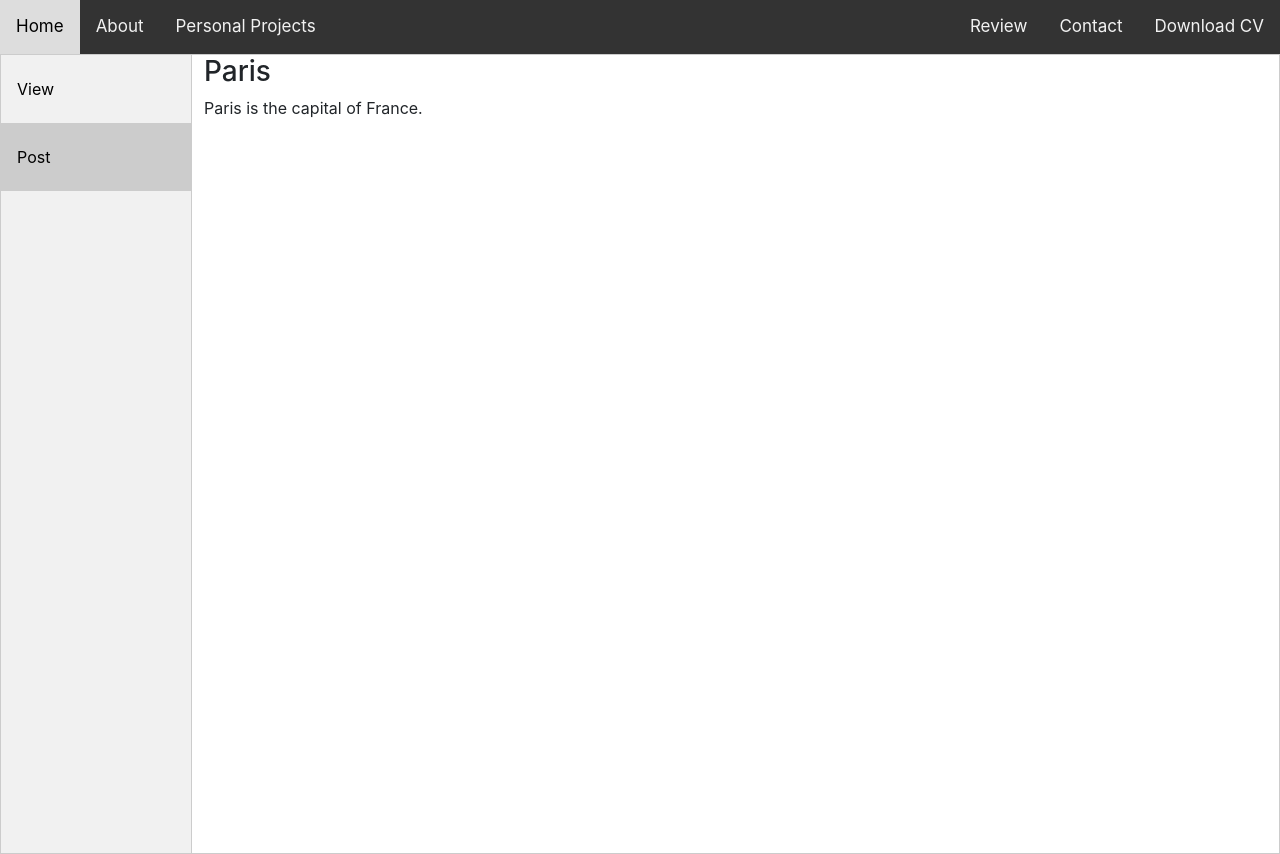
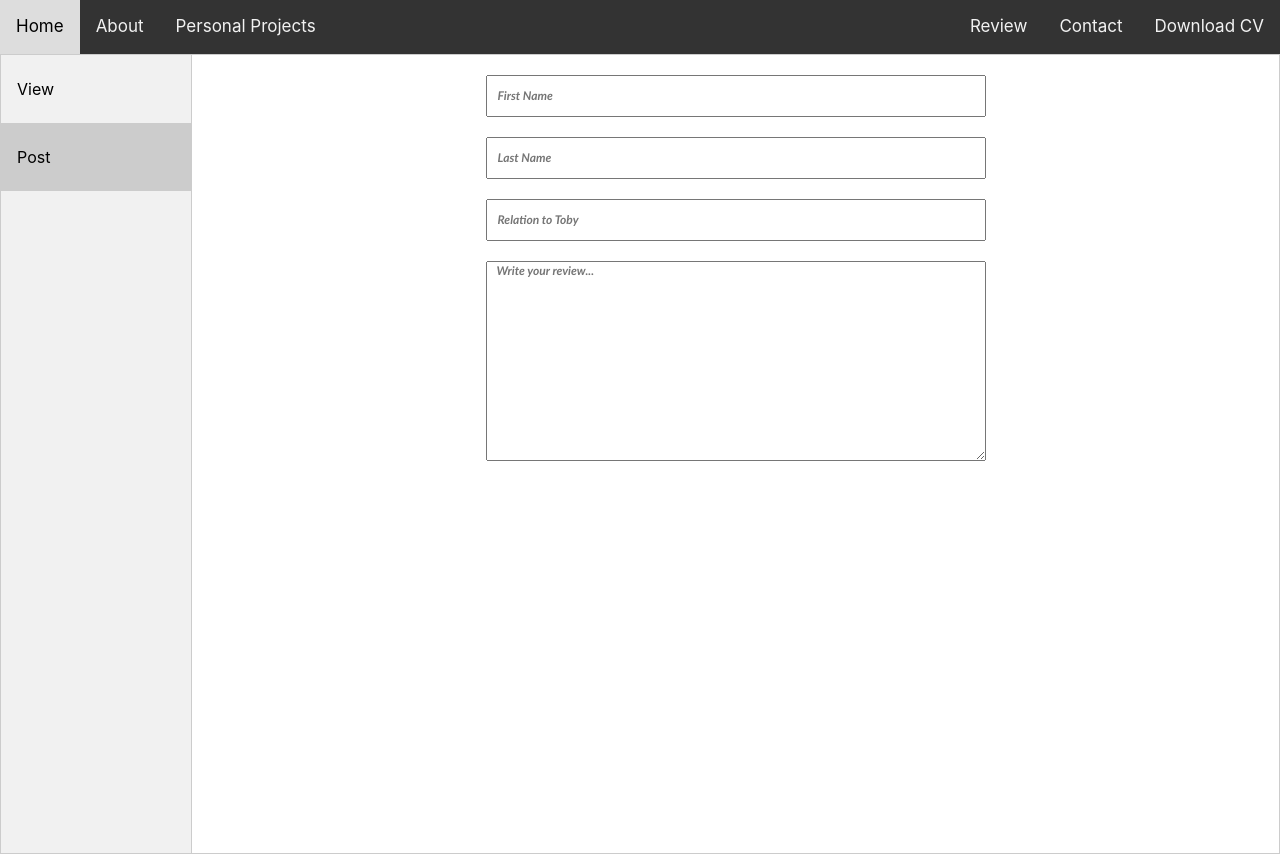
Before and after one commit to TobyPickard/portfolio, a Flask app: page /review in a window 1280 px wide, after a click on "Post". Run offline with Flask 2, Linux system fonts and the light colour scheme; some libraries are stand-ins or nearby versions.

Commit message:
starting work on the review page

```diff
--- /dev/null
+++ b/static/css/buttons.css
@@ -0,0 +1,9 @@
+.buttons {
+    font-family: Futura, 'Trebuchet MS', Arial, sans-serif;
+    font-size: 12px;
+    font-style: italic;
+    font-variant: normal;
+    font-weight: bold;
+    margin: auto;
+
+}
--- /dev/null
+++ b/static/css/textboxes.css
@@ -0,0 +1,17 @@
+.imgURLText {
+    font-family: Futura, 'Trebuchet MS', Arial, sans-serif;
+    font-size: 12px;
+    font-style: italic;
+    font-variant: normal;
+    font-weight: bold;
+    margin: 0 auto;
+    margin-top: 20px;
+    display: block;
+    width: 500px;
+    padding: 10px;
+}
+
+#ReviewTextbox {
+    height: 200px;
+    padding-top: 0%;
+}
--- a/templates/review.html
+++ b/templates/review.html
@@ -1,5 +1,7 @@
 {% extends 'base.html' %}{% block content %}
 <link rel="stylesheet" href="../static/css/sidetabs.css">
+<link rel="stylesheet" href="../static/css/textboxes.css">
+<link rel="stylesheet" href="../static/css/buttons.css">
 <!-- Side navigation -->
 <div class="tab">
     <button class="tablinks" onclick="openTab(event, 'View')">View</button>
@@ -12,7 +14,9 @@
 </div>
 
 <div id="Post" class="tabcontent">
-<h3>Paris</h3>
-<p>Paris is the capital of France.</p>
+    <input type="text" class="imgURLText" size="70" id="urlText" placeholder="First Name">
+    <input type="text" class="imgURLText" size="70" id="urlText" placeholder="Last Name">
+    <input type="text" class="imgURLText" size="70" id="urlText" placeholder="Relation to Toby">
+    <textarea class="imgURLText" id="ReviewTextbox" cols="20" wrap="hard" placeholder="Write your review..."></textarea>
 </div>
 {% endblock %}
```
